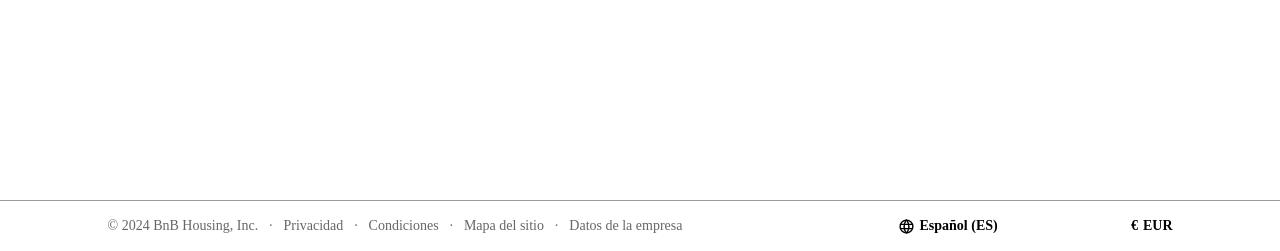
After one commit to Alejandro906/Django-PHP-App, a Django app: template Project/App/templates/partials/footer.html in a window 1280 px wide. The commit adds this page. Shown: the part 549-800 px from the top of the page. Run offline with Django 5.2, Linux system fonts and the light colour scheme; the template is opened without the code that fills it, so the values that code supplies are empty.

Commit message:
Added the footer

```diff
--- a/Project/App/templates/home.html
+++ b/Project/App/templates/home.html
@@ -373,6 +373,7 @@
             <div id="data-container" hx-get="{% url 'get_houses' %}?page=1" hx-trigger="load" hx-swap="beforeend" hx-target="#content-container" hx-indicator="#loader"></div>
         </div>
         <div id="loader"></div>
+        {% include 'partials/footer.html' %}
     </div>
 </body>
 </html>
--- /dev/null
+++ b/Project/App/templates/partials/footer.html
@@ -0,0 +1,74 @@
+<!DOCTYPE html>
+<html lang="en">
+<head>
+    <meta charset="UTF-8">
+    <meta name="viewport" content="width=device-width, initial-scale=1.0">
+    <title>Document</title>
+</head>
+<style>
+    .footer{
+        display: flex;
+        width: 100%;
+        border-top: 1px solid #9b9b9b;
+        height: 50px;
+        justify-content: space-around;
+        font-size: 14px;
+        align-items: center;
+        position: fixed;
+        bottom: 0;
+        right: 0;
+        left: 0;
+        background-color: white;
+        font-family: Nunito Sans;
+    }
+    .right-section{
+        display: flex;
+        justify-content: space-between;
+        width: 100%;
+        max-width: 575px;
+        color: #666666;
+    }
+    .left-section{
+        display: flex;
+        justify-content: space-between;
+        width: 100%;
+        max-width: 275px;
+        font-weight: bold;
+        color: black;
+        align-items: center;
+    }
+    .right-section>span, .left-section>span{
+        cursor: pointer;
+    }
+    .world-icon-container{
+        display: flex;
+        gap: 5px;
+        align-items: center;
+    }
+</style>
+<body>
+    <div class="footer">
+        <div class="right-section">
+            <span>© 2024 BnB Housing, Inc.</span>
+            <span>·</span>
+            <span>Privacidad</span>
+            <span>·</span>
+            <span>Condiciones</span>
+            <span>·</span>
+            <span>Mapa del sitio</span>
+            <span>·</span>
+            <span>Datos de la empresa</span>
+        </div>
+        <div class="left-section">
+            <div class="world-icon-container">
+                <svg xmlns="http://www.w3.org/2000/svg"  width="17"  height="17"  viewBox="0 0 24 24"  fill="none"  stroke="currentColor"  stroke-width="2"  stroke-linecap="round"  stroke-linejoin="round"  class="icon icon-tabler icons-tabler-outline icon-tabler-world"><path stroke="none" d="M0 0h24v24H0z" fill="none"/><path d="M3 12a9 9 0 1 0 18 0a9 9 0 0 0 -18 0" /><path d="M3.6 9h16.8" /><path d="M3.6 15h16.8" /><path d="M11.5 3a17 17 0 0 0 0 18" /><path d="M12.5 3a17 17 0 0 1 0 18" /></svg>
+                <span>Español (ES)</span>
+            </div>
+            <div class="world-icon-container">
+                <span>€</span>
+                <span>EUR</span>
+            </div>
+        </div>
+    </div>
+</body>
+</html>
```
